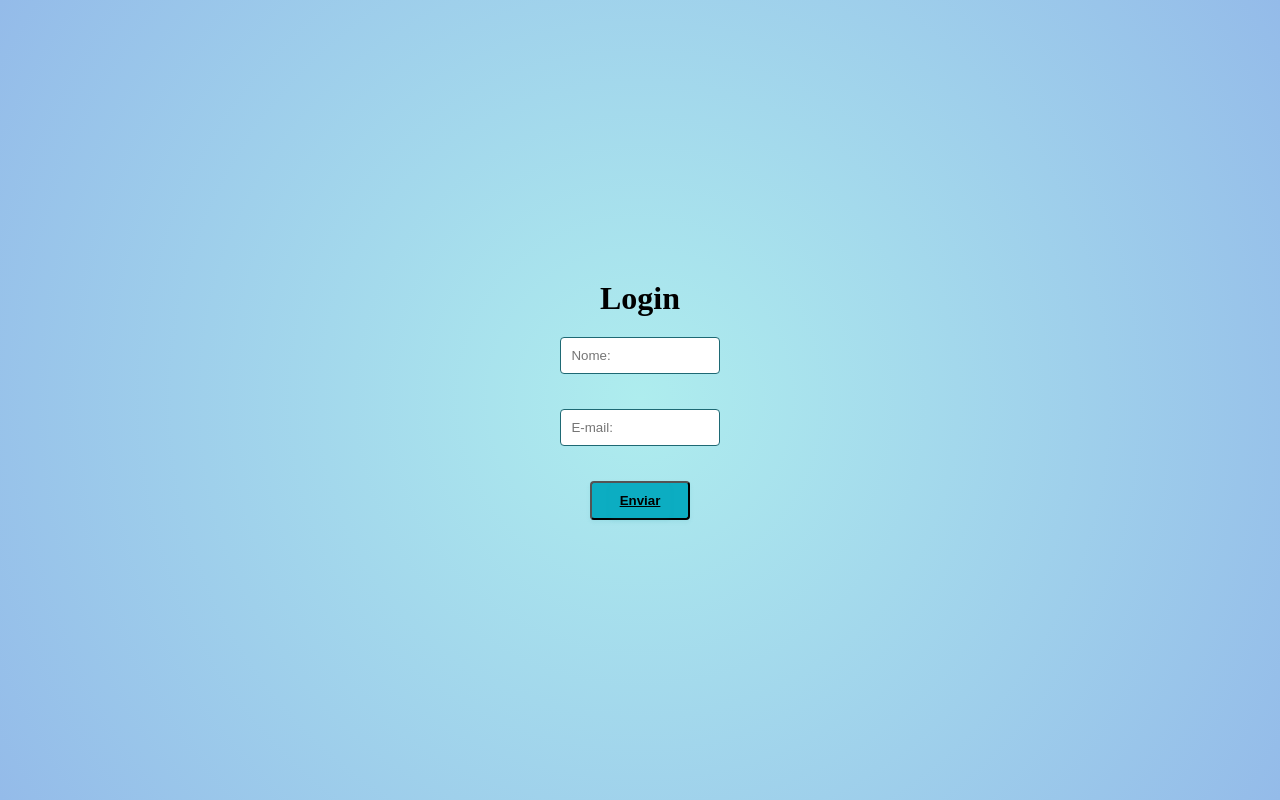
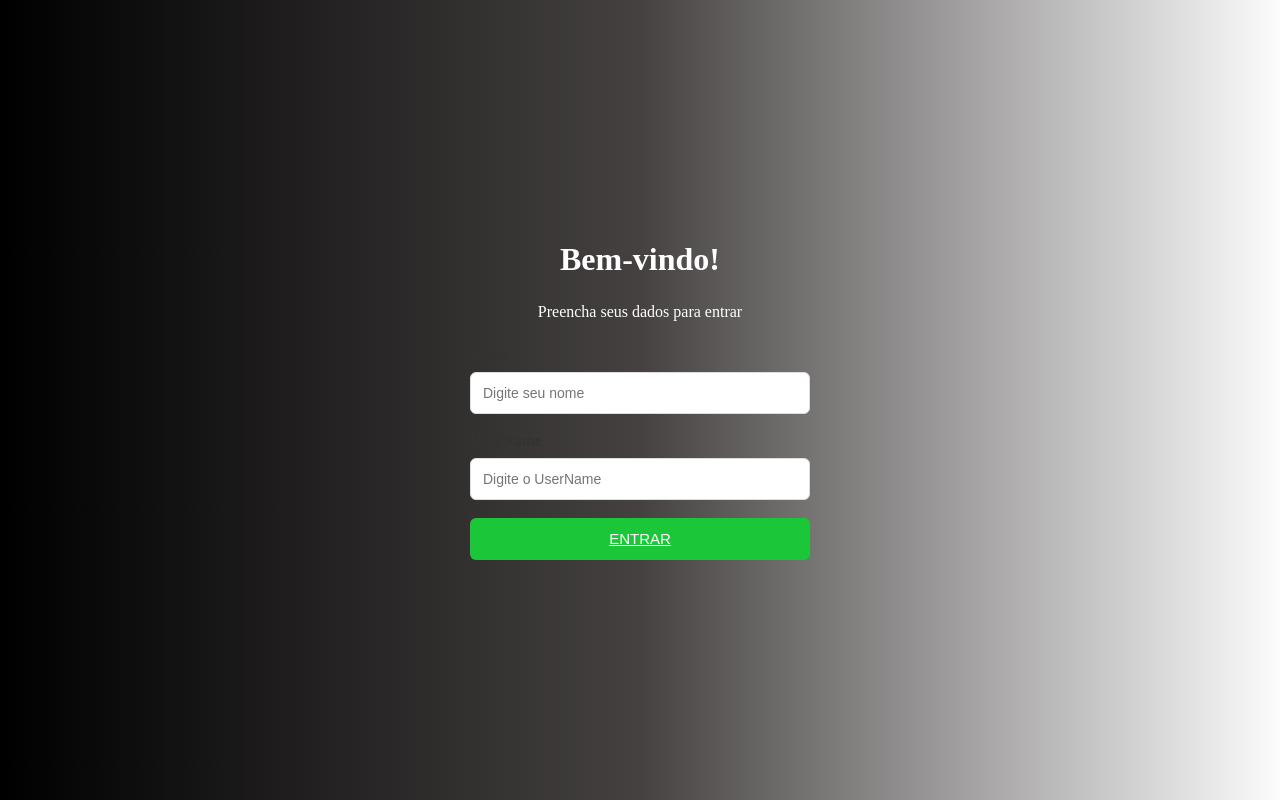
Before and after one commit to elololois/Portfolio, a plain HTML site: page index.html in a window 1280 px wide. Drawn offline with Linux system fonts and the light colour scheme.

Commit message:
atalizacoes

```diff
--- a/index.html
+++ b/index.html
@@ -10,11 +10,33 @@
 
 <body>
     <main>
-        <h1>Login</h1>
-        <input type="Text" placeholder="Nome:">
-        <input type="text" placeholder="E-mail:">
+       <div class="container">
+        <div class="login-box">
 
-        <button><a href="http://127.0.0.1:5500/menu.html">Enviar</a></button>
+
+            <h1>Bem-vindo!</h1>
+            <p>Preencha seus dados para entrar</p>
+
+
+            <form>
+                <div class="input-box">
+                    <label>Nome</label>
+                    <input type="text" placeholder="Digite seu nome" required>
+                </div>
+
+
+                <div class="input-box">
+                    <label>UserName</label>
+                    <input type="UserName" placeholder="Digite o UserName" required>
+                </div>
+
+
+                <button><a href="http://127.0.0.1:5500/menu.html">ENTRAR</a></button>
+            </form>
+
+
+        </div>
+    </div>
     </main>
 </body>
 
--- /dev/null
+++ b/menu.css
@@ -0,0 +1,30 @@
+* {
+    margin: 0;
+    padding: 0;
+    box-sizing: border-box;
+}
+    header {
+    display: flex;
+    justify-content: space-around;
+    width: 100%;
+    padding: 20px;
+    position: fixed;
+    z-index: 1;
+    font-size: 18px;
+    font-weight: 700;
+    line-height: 180%;
+}
+ul {
+    display: flex;
+    width: 50vw;
+    justify-content: space-evenly;
+}
+
+li {
+    list-style: none;
+}
+
+a {
+    text-decoration: none;
+    color: black;
+}
--- a/style.css
+++ b/style.css
@@ -9,39 +9,96 @@ body {
     justify-content: center;
     align-items: center;
     min-height: 100vh;
-    background: #aeedee;
-    background: radial-gradient(circle, rgba(174, 237, 238, 1) 0%, rgba(148, 187, 233, 1) 100%);
+    background: #000000;
+background: linear-gradient(90deg, rgba(0, 0, 0, 1) 0%, rgba(69, 65, 65, 1) 50%, rgba(252, 252, 252, 1) 100%);
 }
 
-h1 {
-    color: #000000;
+
+.container {
+    width: 100%;
+    display: flex;
+    justify-content: center;
+    align-items: center;
 }
 
-main {
-gap:20px;
-    display: flex;
-    justify-content: space-between;
-    flex-direction: column;
-    align-items: center;
-    padding: 10px 20px;
 
+.login-box {
+    width: 380px;
+    padding: 20px;
 }
 
-input {
-    margin-bottom: 15px;
-    width: 80%;
-    padding: 10px;
-    border: 1px solid #1e6974;
-    border-radius: 4px;
+
+h1 {
+    color: #ffffff;
+    font-size: 32px;
+    text-align: center;
+    margin-bottom: 25px;
 }
 
-button,
-a {
-    width: 50%;
-    padding: 10px;
-    border-radius: 4px;
-    box-shadow: 0 2px 4px rgba(31, 161, 165, 0.1);
-    background-color: #0cadc2;
-    color: rgb(0, 0, 0);
+
+p {
+    color: #ffffff;
+    text-align: center;
+    margin-bottom: 25px;
+}
+
+
+.input-box {
+    margin-bottom: 18px;
+}
+
+
+.input-box label {
+    display: block;
+    color: #333;
     font-weight: bold;
+    margin-bottom: 8px;
+    font-size: 16px;
 }
+
+
+.input-box input {
+    width: 100%;
+    height: 42px;
+    padding: 12px;
+    border: 1px solid #ddd;
+    border-radius: 6px;
+    background-color: white;
+    font-size: 14px;
+    outline: none;
+}
+
+
+
+button {
+    width: 100%;
+    height: 42px;
+    background-color: #1bc738;
+    color: white;
+    border: none;
+    border-radius: 6px;
+    font-size: 15px;
+    cursor: pointer;
+    transition: 0.3s;
+}
+
+
+button:hover {
+    background-color: #a9e497;
+}
+
+
+/* Ajuste para celular */
+@media (max-width: 480px) {
+    .login-box {
+        width: 95%;
+    }
+
+
+    .login-box h1 {
+        font-size: 26px;
+    }
+}
+a{
+    color: white;
+}
```
Also changed, not shown: Turmas.html (added, +13 -0 lines), menu.html (+15 -2 lines), Turmas.css (added).
